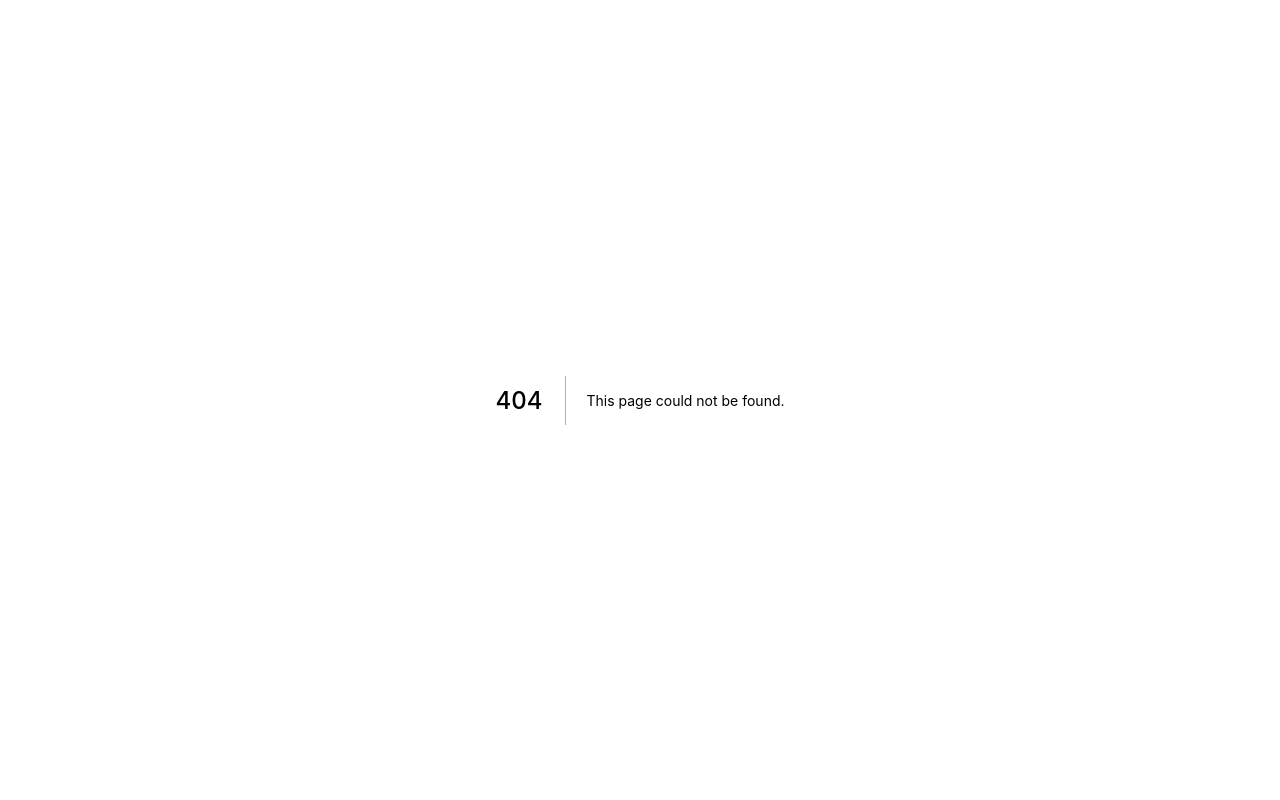
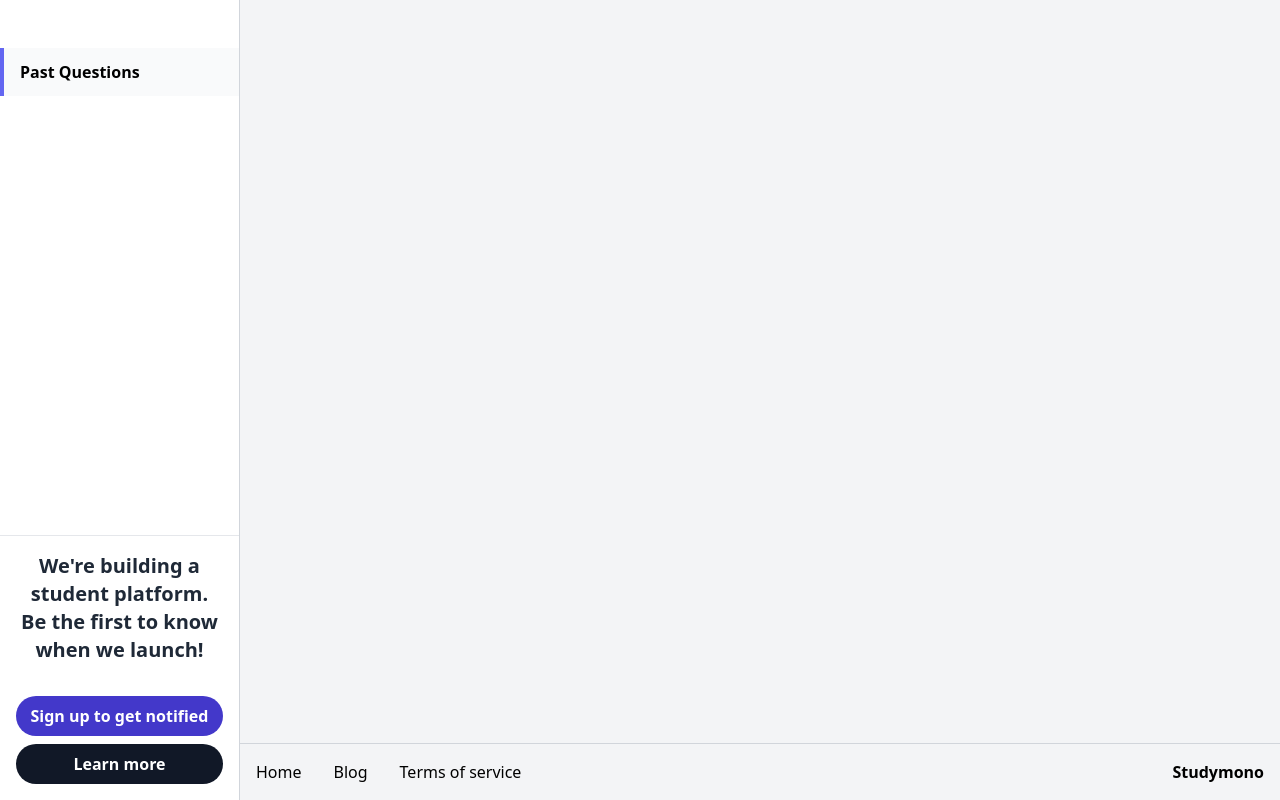
Before and after one commit to okezieuc/website, a Next.js app: page /courses in a window 1280 px wide. Before the commit this address had no page. Built offline with nearby package versions, Linux system fonts and the light colour scheme; what @tailwindcss/typography would draw is missing.

Commit message:
initialize course list page

```diff
--- /dev/null
+++ b/pages/courses/index.js
@@ -0,0 +1,5 @@
+import Layout from "@components/app/layout";
+
+export default function CoursesPage() {
+  return <Layout></Layout>;
+}
```
